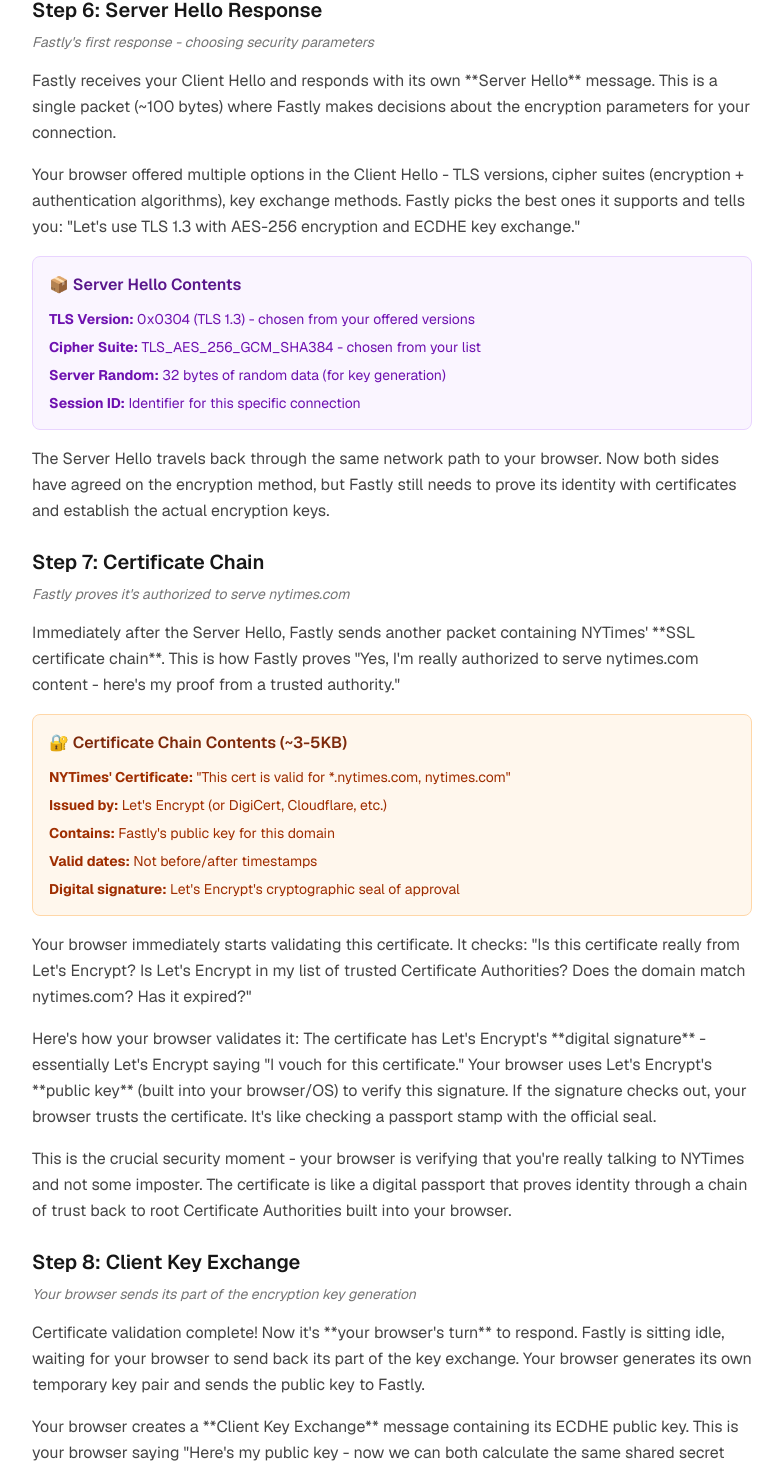
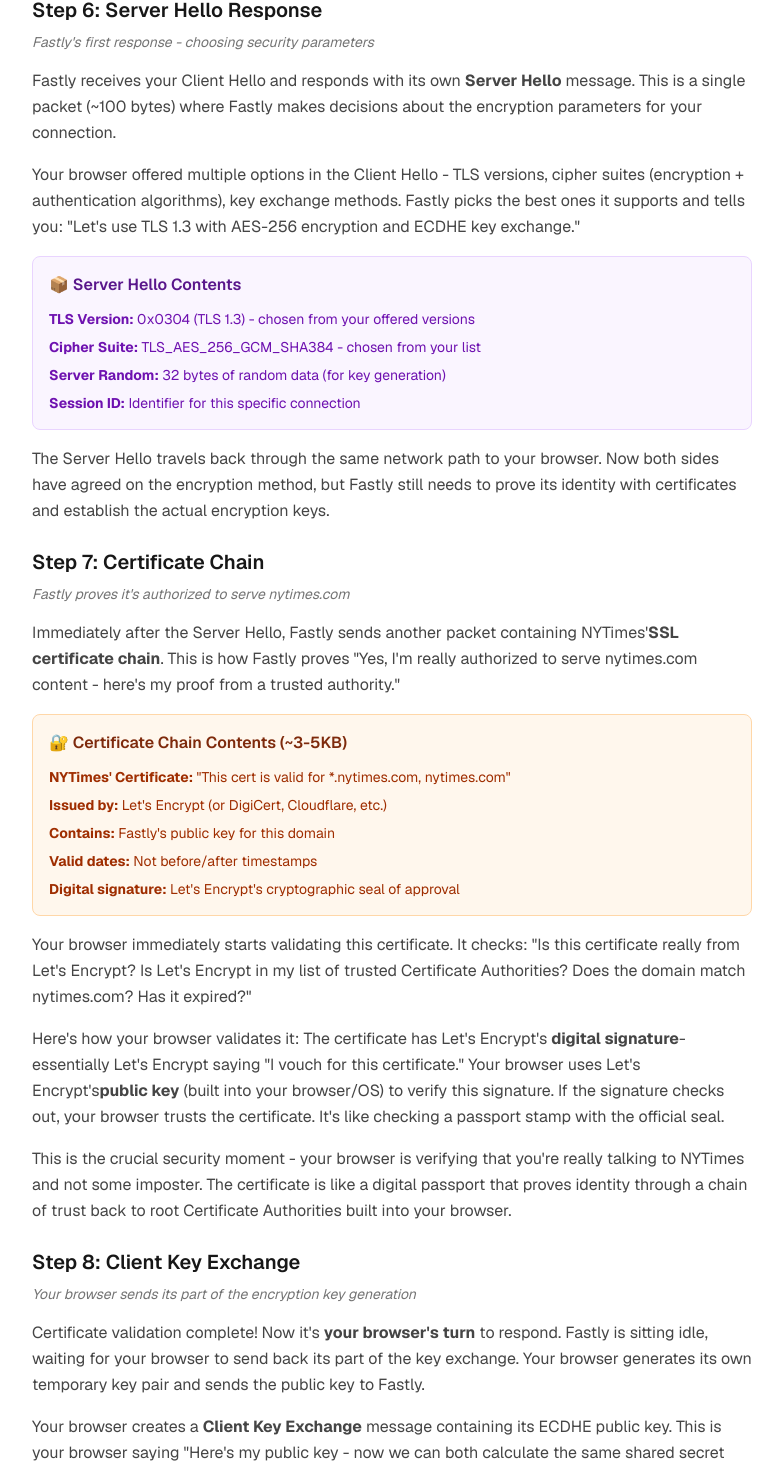
Before and after one commit to SeanPlusPlus/odyssey-of-a-url, a Next.js app: page / in a window 1280 px wide. Shown: the part 10527-11997 px from the top of the page, without its empty margins (248-1031 px from the left). Built offline with nearby package versions, Linux system fonts and the light colour scheme.

Commit message:
style: replace markdown bold with HTML strong tags
- Changed all ** markdown syntax to <strong> HTML elements
- Proper JSX/React formatting for bold text
- Maintains visual styling while using correct HTML semantics

```diff
--- a/components/HttpSection.tsx
+++ b/components/HttpSection.tsx
@@ -377,7 +377,7 @@
         </p>
 
         <p className="text-base leading-relaxed text-foreground/80">
-          Fastly receives your Client Hello and responds with its own **Server Hello** message.
+          Fastly receives your Client Hello and responds with its own <strong>Server Hello</strong> message.
           This is a single packet (~100 bytes) where Fastly makes decisions about the encryption
           parameters for your connection.
         </p>
@@ -415,7 +415,7 @@
 
         <p className="text-base leading-relaxed text-foreground/80">
           Immediately after the Server Hello, Fastly sends another packet containing NYTimes'
-          **SSL certificate chain**. This is how Fastly proves "Yes, I'm really authorized to
+          <strong>SSL certificate chain</strong>. This is how Fastly proves "Yes, I'm really authorized to
           serve nytimes.com content - here's my proof from a trusted authority."
         </p>
 
@@ -439,9 +439,9 @@
         </p>
 
         <p className="text-base leading-relaxed text-foreground/80">
-          Here's how your browser validates it: The certificate has Let's Encrypt's **digital signature**
+          Here's how your browser validates it: The certificate has Let's Encrypt's <strong>digital signature</strong>
           - essentially Let's Encrypt saying "I vouch for this certificate." Your browser uses Let's Encrypt's
-          **public key** (built into your browser/OS) to verify this signature. If the signature checks out,
+          <strong>public key</strong> (built into your browser/OS) to verify this signature. If the signature checks out,
           your browser trusts the certificate. It's like checking a passport stamp with the official seal.
         </p>
 
@@ -460,13 +460,13 @@
         </p>
 
         <p className="text-base leading-relaxed text-foreground/80">
-          Certificate validation complete! Now it's **your browser's turn** to respond. Fastly
+          Certificate validation complete! Now it's <strong>your browser's turn</strong> to respond. Fastly
           is sitting idle, waiting for your browser to send back its part of the key exchange.
           Your browser generates its own temporary key pair and sends the public key to Fastly.
         </p>
 
         <p className="text-base leading-relaxed text-foreground/80">
-          Your browser creates a **Client Key Exchange** message containing its ECDHE public key.
+          Your browser creates a <strong>Client Key Exchange</strong> message containing its ECDHE public key.
           This is your browser saying "Here's my public key - now we can both calculate the same
           shared secret without anyone else being able to figure it out."
         </p>
@@ -483,7 +483,7 @@
         </div>
 
         <p className="text-base leading-relaxed text-foreground/80">
-          Behind the scenes, your browser uses **Diffie-Hellman math**: it combines Fastly's
+          Behind the scenes, your browser uses <strong>Diffie-Hellman math</strong>: it combines Fastly's
           public key (from the certificate) with your private key to generate a shared secret.
           Fastly will do the same calculation (your public key + Fastly's private key) and get
           the exact same result. This shared secret becomes your encryption key.
```
